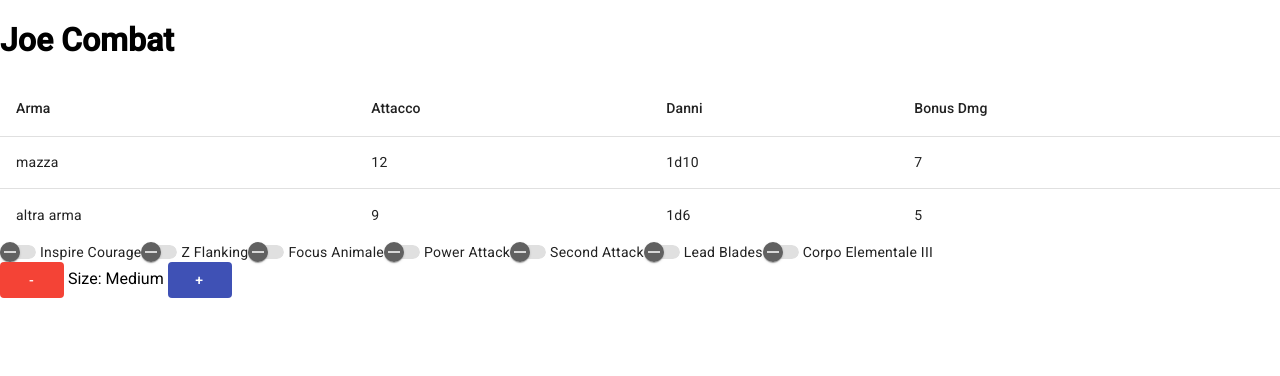
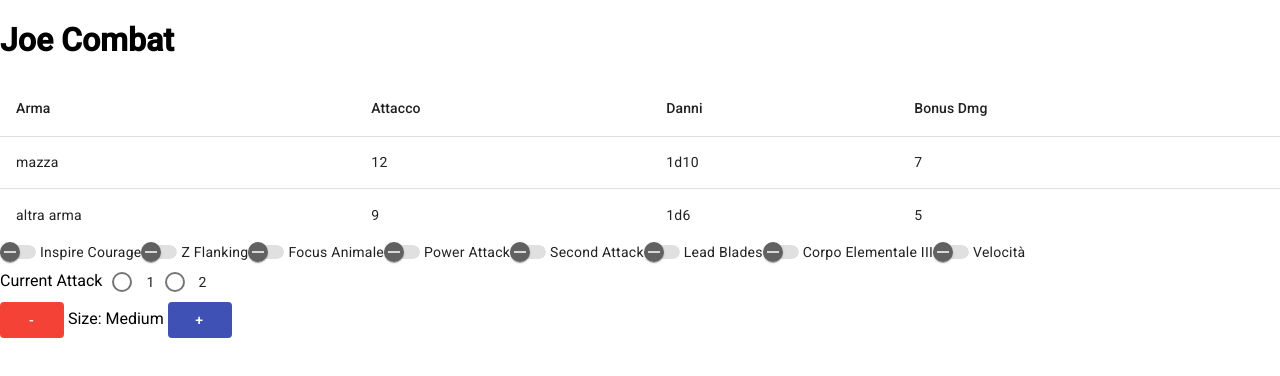
Before and after one commit to scevola44/JoeCombat, an Angular app: page / in a window 1280 px wide. Shown: the top 376 px of the page. Built offline with nearby package versions, Linux system fonts and the light colour scheme.

Commit message:
first working commit on GitLab

```diff
--- a/src/app/app.module.ts
+++ b/src/app/app.module.ts
@@ -1,7 +1,6 @@
 import { NgModule } from '@angular/core';
 import { AppComponent } from './app.component';
 import { MaterialModule } from './material/material.module';
-import { MeleeTableComponent } from './melee-table/melee-table.component';
 
 @NgModule ({
   declarations: [
--- a/src/app/melee-table/melee-table.component.html
+++ b/src/app/melee-table/melee-table.component.html
@@ -28,6 +28,16 @@
 <mat-slide-toggle (change)="toggleSecondAttack($event)">Second Attack</mat-slide-toggle>
 <mat-slide-toggle (change)="toggleLeadBlades($event)">Lead Blades</mat-slide-toggle>
 <mat-slide-toggle (change)="toggleElementalBody($event)">Corpo Elementale III</mat-slide-toggle>
+<mat-slide-toggle (change)="toggleHaste($event)">Velocità</mat-slide-toggle>
+
+<div class="row">
+    <label id="attack-iteration">Current Attack</label>
+    <mat-radio-group [(ngModel)]="currentAttackIteration">
+        @for (attackNumber of attackIterations; track attackNumber) {
+            <mat-radio-button class="example-radio-button" [value]="attackNumber">{{attackNumber.AttackNumber}}</mat-radio-button>
+        }
+    </mat-radio-group>
+</div>
 <div class="row">
     <button mat-flat-button color="warn" (click)="changeSize(-1)">-</button>
     Size: {{ getSize() }}
--- a/src/app/melee-table/melee-table.component.ts
+++ b/src/app/melee-table/melee-table.component.ts
@@ -1,12 +1,14 @@
 import { Component } from '@angular/core';
 import { MaterialModule } from '../material/material.module';
 import { DamageDiceUtils } from '../utils/damage-dice.utils';
+import { FormsModule } from '@angular/forms';
 
 @Component({
   selector: 'app-melee-table',
   standalone: true,
   imports: [
-    MaterialModule
+    MaterialModule,
+    FormsModule
   ],
   templateUrl: './melee-table.component.html',
   styleUrl: './melee-table.component.css'
@@ -14,7 +16,7 @@ import { DamageDiceUtils } from '../utils/damage-dice.utils';
 export class MeleeTableComponent {
   displayedColumns: string[] = ["Arma", "Attacco", "Danni", "Bonus"];
 
-  dataSource: WeaponAttack[] = [{
+  dataSource: WeaponListing[] = [{
     "Name": "mazza",
     "AttackBonus": 8,
     "Damage": "1d10",
@@ -32,14 +34,32 @@ export class MeleeTableComponent {
   strengthMod: number = +4;
   currentSize: number = 1;
   powerAttack: boolean = false;
-  secondAttack: boolean = false;
+  isHasted: boolean = false;
+  currentAttackIteration: Attack = {
+    "AttackNumber":1,
+    "AttackPenalty": 0
+  };
+  attackIterations: Attack[] = [{
+    "AttackNumber":1,
+    "AttackPenalty": 0
+   },
+   {
+    "AttackNumber": 2,
+    "AttackPenalty": -5
+  }];
 
   calcDamageBonus(bonus: number, multiplier: number){
     return Math.floor(this.strengthMod*multiplier + bonus);
   }
 
+  secondAttack(){
+    return this.currentAttackIteration.AttackNumber != 1;
+  }
+
   calcAttackBonus(bonus: number){
-    return bonus + this.strengthMod;
+    let powerAttackMalus = this.secondAttack() && this.powerAttack ? -4 : 0;
+
+    return bonus + this.strengthMod + this.currentAttackIteration.AttackPenalty + powerAttackMalus;
   }
 
   getSize(): string {
@@ -89,24 +109,38 @@ export class MeleeTableComponent {
 
   toggleSecondAttack(event: any){
     this.secondAttack = event.checked;
-    let attackBonus = -5;
-
-    if (this.powerAttack) attackBonus =- 4;
-
-    this.toggleBonus(event, attackBonus, 0)
   }
 
   togglePowerAttack(event: any){
     this.powerAttack = event.checked;
-    let attackBonus = 0;
 
-    if (this.secondAttack) attackBonus = -4;
+    this.toggleBonus(event, 0, 6);
+  }
 
-    this.toggleBonus(event, attackBonus, 6);
+  toggleHaste(event: any){
+    this.isHasted = event.checked;
+
+    if (this.isHasted){
+      this.attackIterations.push({
+        "AttackNumber": 3,
+        "AttackPenalty": 0
+      })
+
+    }
+    else {
+      this.attackIterations.pop();
+    }
+
+    this.toggleBonus(event, 1, 0)
   }
 }
 
-export interface WeaponAttack{
+export interface Attack{
+  AttackNumber: number;
+  AttackPenalty: number;
+}
+
+export interface WeaponListing{
   Name: string,
   AttackBonus: number,
   Damage: string,
```
Also changed, not shown: src/app/material/material.module.ts (+5 -2 lines).
